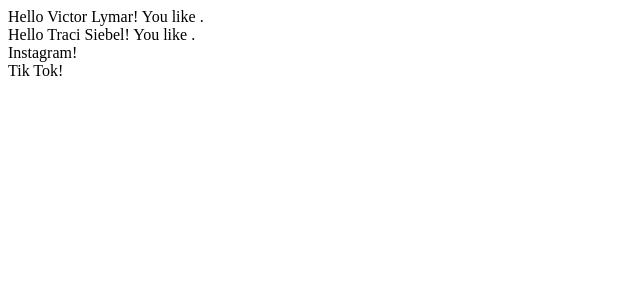
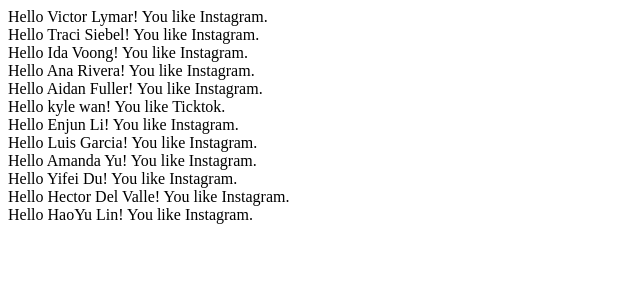
Before and after one commit to amandayu255/My-Second-Repository, a React (Create React App) app: page / in a window 1280 px wide. Shown: the top 300 px of the page, without its empty margins (0-640 px from the left). Built offline with nearby package versions, Linux system fonts and the light colour scheme.

Commit message:
added more people and apps

```diff
--- a/src/App.js
+++ b/src/App.js
@@ -1,6 +1,6 @@
 import "./styles.css";
 
-function displayPerson(first, last, apps) {
+function displayThings(first, last, apps) {
   return (
     <div>
       Hello {first} {last}! You like {apps}.
@@ -8,37 +8,31 @@
   );
 }
 
-function displayApps(one, two) {
-  return (
-    <div>
-      {one}
-      {two}!
-    </div>
-  );
-}
-
 export default function App() {
   let people = [
-    ["Victor", "Lymar"],
-    ["Traci", "Siebel"]
+    ["Victor", "Lymar", "Instagram"],
+    ["Traci", "Siebel", "Instagram"],
+    ["Ida", "Voong", "Instagram"],
+    ["Ana", "Rivera", "Instagram"],
+    ["Aidan", "Fuller", "Instagram"],
+    ["kyle", "wan", "Ticktok"],
+    ["Enjun", "Li", "Instagram"],
+    ["Luis", "Garcia", "Instagram"],
+    ["Amanda", "Yu", "Instagram"],
+    ["Yifei", "Du", "Instagram"],
+    ["Hector", "Del Valle", "Instagram"],
+    ["HaoYu", "Lin", "Instagram"],
+    []
   ];
 
   let elements = [];
-  for (let person of people) {
-    let first = person[0];
-    let last = person[1];
-    elements.push(displayPerson(first, last));
-  }
-
-  let apps = [["Instagram"], ["Tik Tok"]];
-
-  let media = [];
-  for (let app of apps) {
-    let one = app[0];
-    let two = app[1];
-    elements.push(displayApps(app));
+  for (let i = 0; i < 12; i++) {
+    console.log(people[i]);
+    let first = people[i][0];
+    let last = people[i][1];
+    let app = people[i][2];
+    elements.push(displayThings(first, last, app));
   }
 
   return <div> {elements} </div>;
-  return <div> {media} </div>;
 }
```
